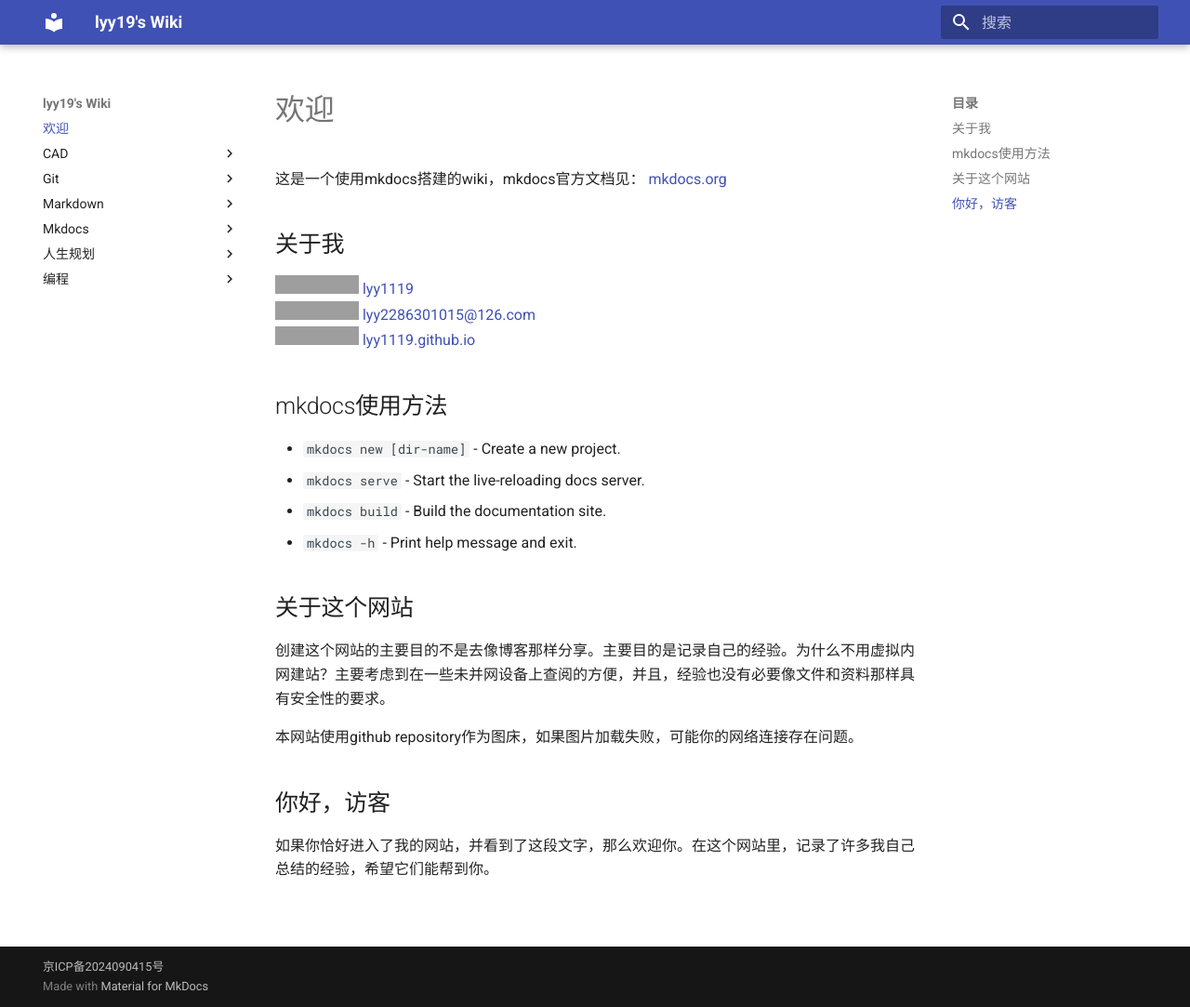
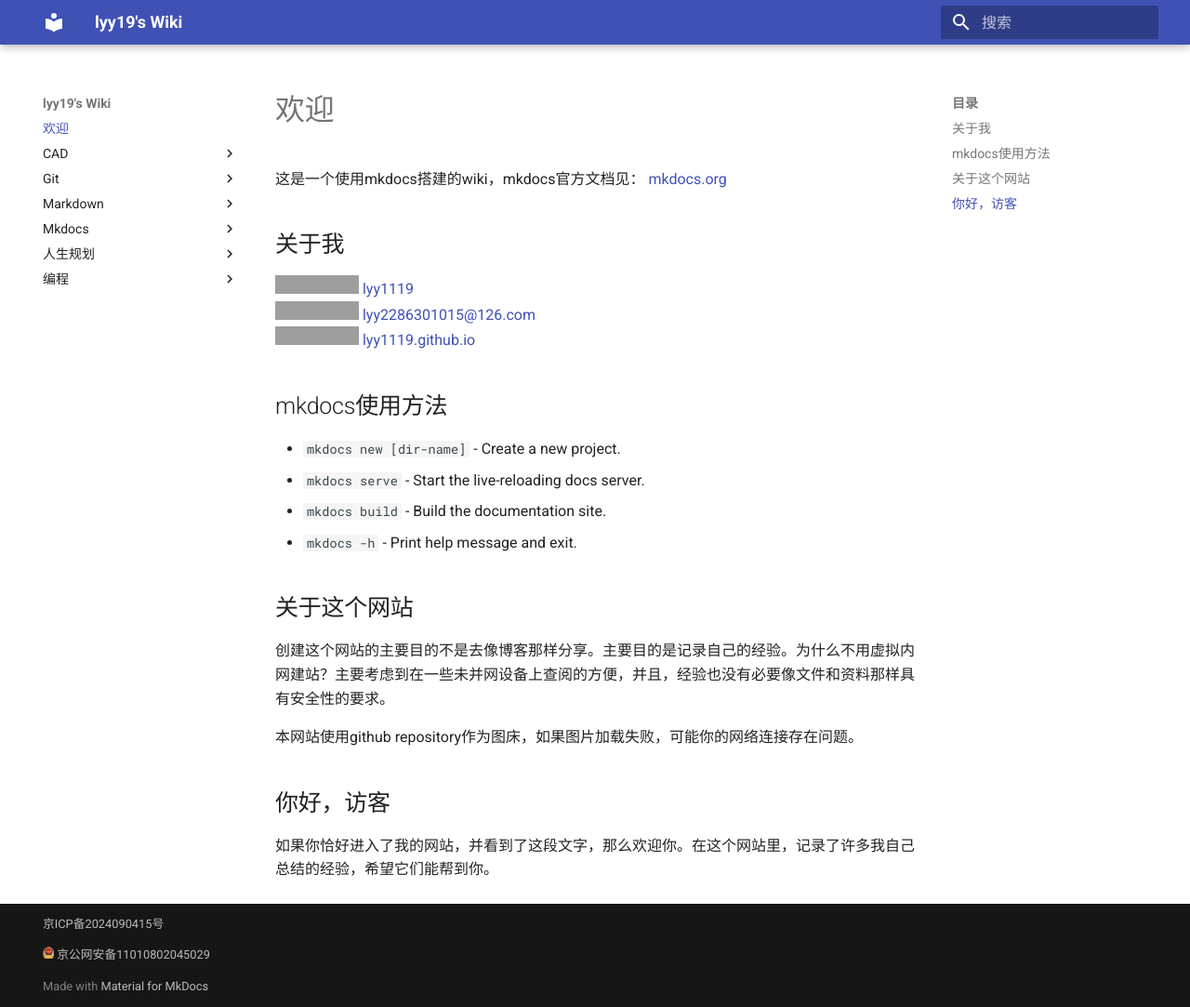
Before and after one commit to lyy1119/lyy1119.github.io, an MkDocs documentation site: the page built from docs/index.md, in a window 1280 px wide and 1083 px high. Shown: the whole window at 93% size. Built offline with MkDocs 1.6.1 and Material for MkDocs 9.7.7, drawn with Linux system fonts in a browser that asks for light colours; grey boxes are pictures that could not be loaded.

Commit message:
增加公安备案

```diff
--- a/mkdocs.yml
+++ b/mkdocs.yml
@@ -69,4 +69,4 @@ markdown_extensions:
 extra_css:
   - https://unpkg.com/katex@0/dist/katex.min.css
 
-copyright: <a href="https://beian.miit.gov.cn/" target="_blank">京ICP备2024090415号</a>
+copyright: <a href="https://beian.miit.gov.cn/" target="_blank">京ICP备2024090415号</a><p><img src="/img/beian.png" width="12"/> <a href="https://beian.mps.gov.cn/#/query/webSearch?code=11010802045029" rel="noreferrer" target="_blank">京公网安备11010802045029</a>
```
Also changed, not shown: docs/img/beian.png (added).
